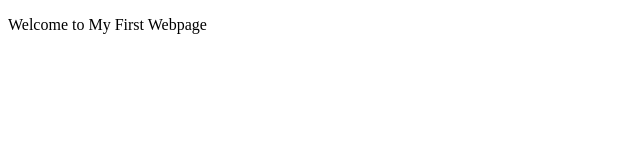
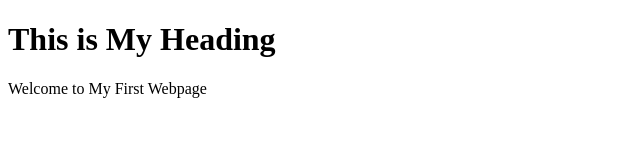
Before and after one commit to osaythanom/basic-website, a plain HTML site: page index.html in a window 1280 px wide. Shown: the whole page, without its empty margins (0-640 px from the left). Drawn offline with Linux system fonts and the light colour scheme.

Commit message:
Update index.html

```diff
--- a/index.html
+++ b/index.html
@@ -6,7 +6,7 @@
 </head>
 
 <body>
-
+	<h1>This is My Heading</h1>
 	<p>Welcome to My First Webpage</p>
 
 </body>
```
